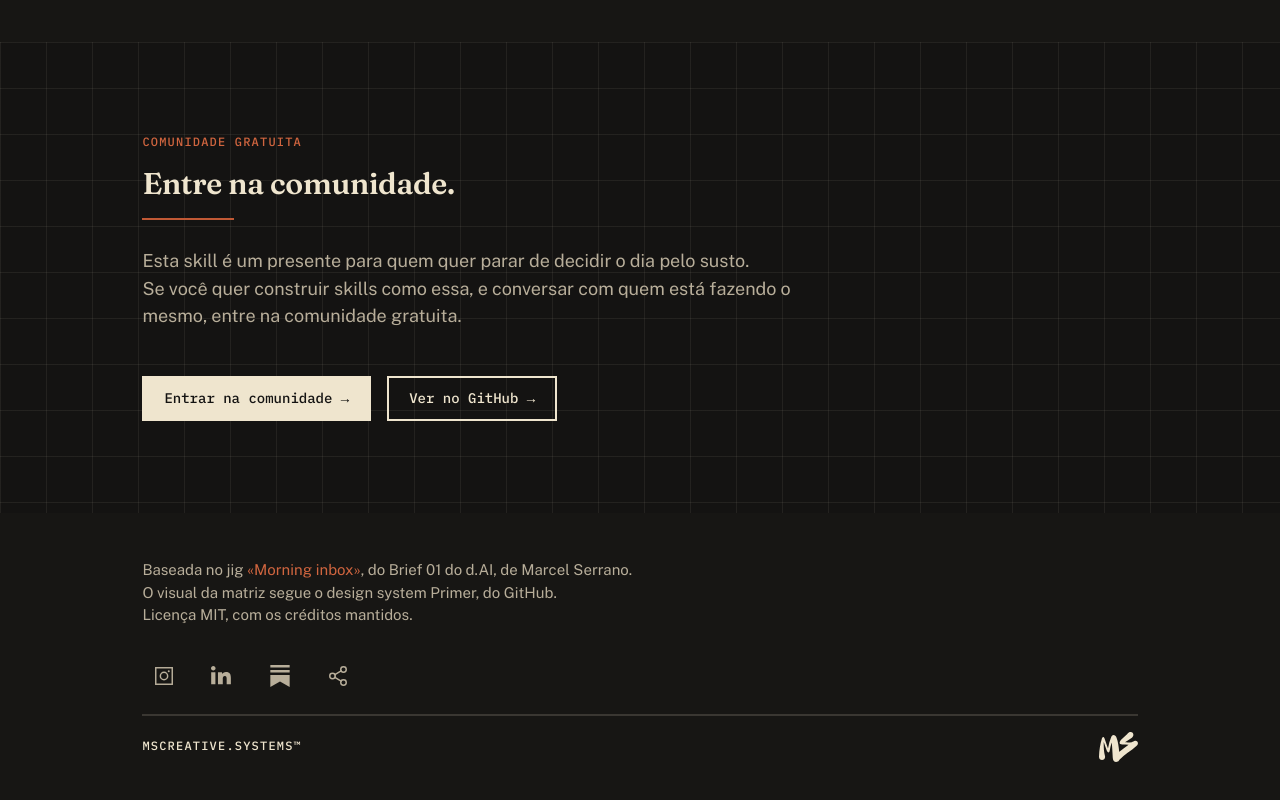
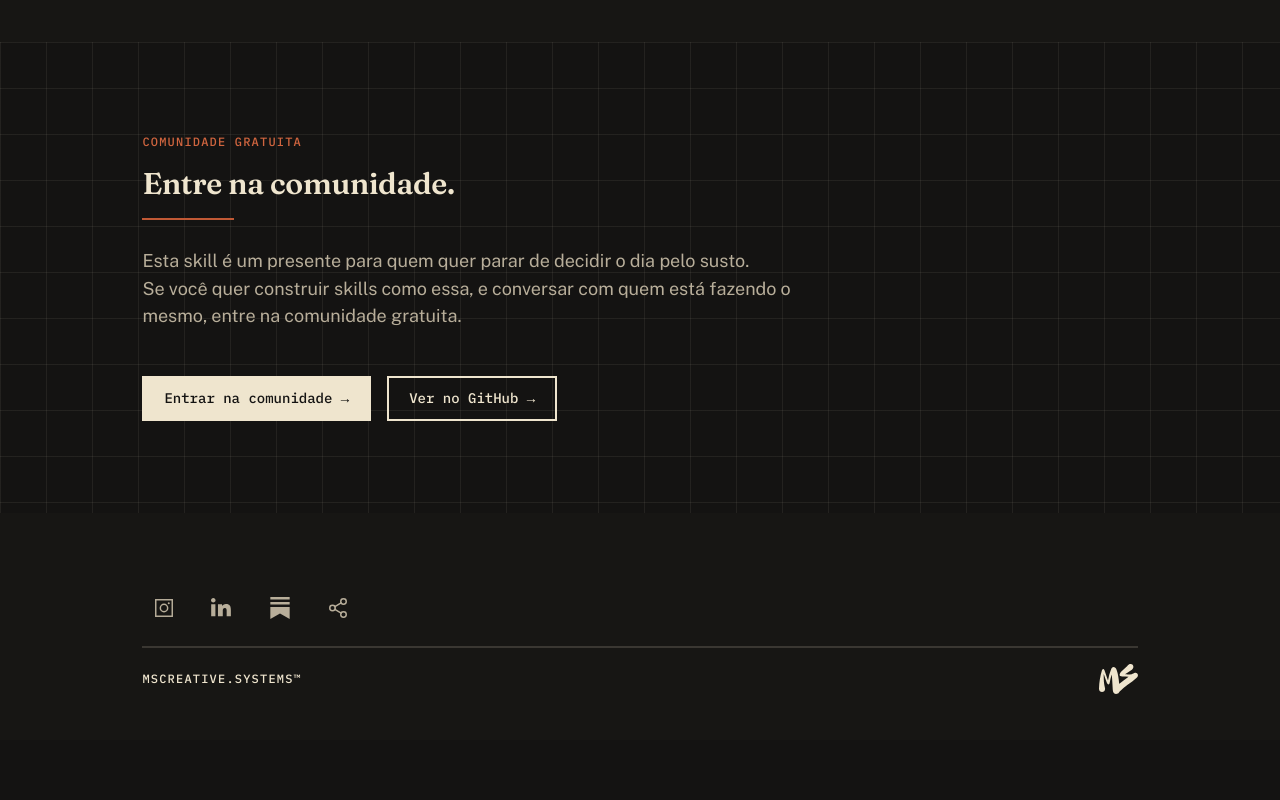
Before and after one commit to 1marcelserrano/fila-de-prioridades, a plain HTML site: page page/index.html in a window 1280 px wide. Shown: the part 6639-7439 px from the top of the page. After the commit the page ends 7379 px from the top, so only its background shows below. Drawn offline with nearby package versions, Linux system fonts and the light colour scheme.

Commit message:
fix(page): tira o bloco de origem e créditos do rodapé da página
Agent-Provenance: claude-code; model=unknown; family=anthropic

```diff
--- a/page/index.html
+++ b/page/index.html
@@ -253,7 +253,6 @@ cp -r fila-de-prioridades/skills/fila-de-prioridades ~/.claude/skills/</pre>
 </div></section>
 </main>
 <footer class="campo rodape g-liso"><div class="in">
-<p class="nota">Baseada no jig <span class='termo'>Morning inbox</span>, do Brief 01 do d.AI, de Marcel Serrano.<br>O visual da matriz segue o design system Primer, do GitHub.<br>Licença MIT, com os créditos mantidos.</p>
 <div class="social">
  <a href="https://www.instagram.com/mscreative.systems" target="_blank" rel="noopener" aria-label="Instagram"><svg viewBox="0 0 24 24" width="22" height="22" fill="none" stroke="currentColor" stroke-width="1.6"><rect x="3" y="3" width="18" height="18" rx="0"/><circle cx="12" cy="12" r="4"/><circle cx="17.2" cy="6.8" r="1.1" fill="currentColor" stroke="none"/></svg></a>
  <a href="https://www.linkedin.com/in/marcelserrano/" target="_blank" rel="noopener" aria-label="LinkedIn"><svg viewBox="0 0 24 24" width="22" height="22" fill="currentColor"><path d="M4.98 3.5C4.98 4.88 3.87 6 2.5 6S0 4.88 0 3.5 1.12 1 2.5 1s2.48 1.12 2.48 2.5zM.2 8h4.6v13H.2V8zm7.4 0h4.4v1.8h.06c.6-1.1 2.06-2.26 4.24-2.26 4.54 0 5.38 2.86 5.38 6.58V21h-4.6v-5.9c0-1.4-.02-3.2-1.96-3.2-1.96 0-2.26 1.52-2.26 3.1V21H7.6V8z"/></svg></a>
```
